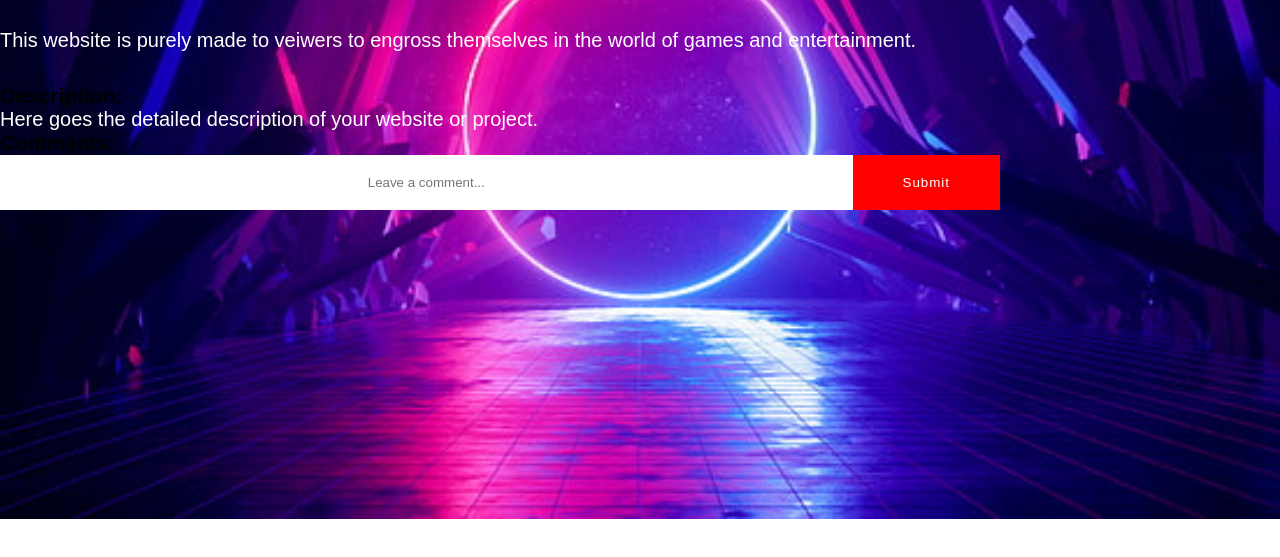
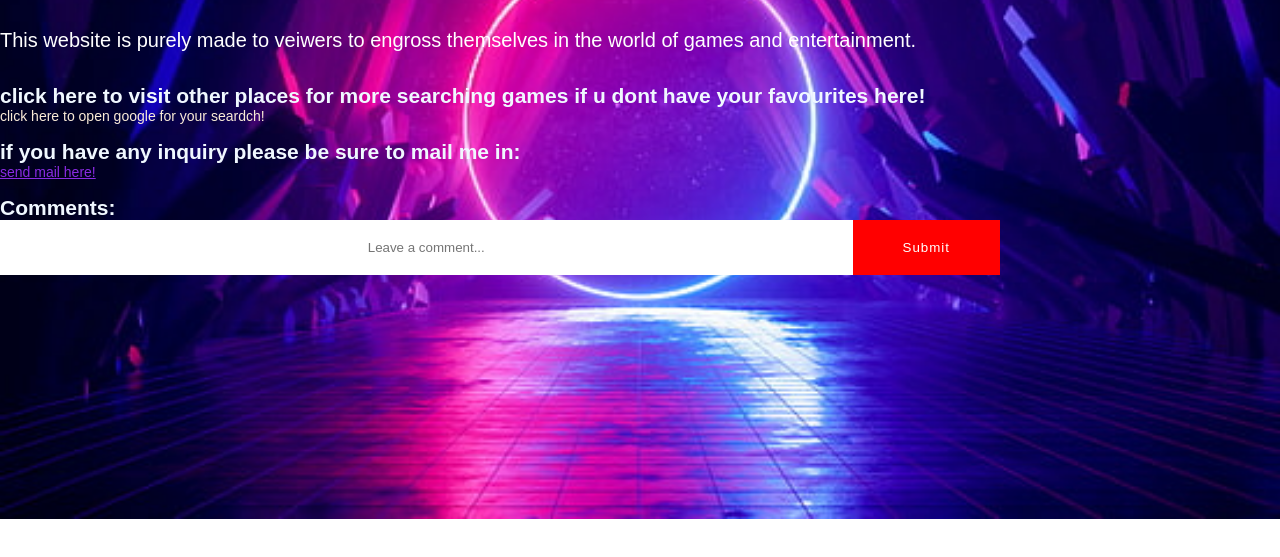
Before and after one commit to AnishTandukar/AnishTandukar.github.io, a plain HTML site: page about.html in a window 1280 px wide. Shown: the part 201-758 px from the top of the page. Drawn offline with Linux system fonts and the light colour scheme.

Commit message:
made email link and google link

```diff
--- a/about.html
+++ b/about.html
@@ -4,7 +4,7 @@
     <meta charset="UTF-8">
     <meta name="viewport" content="width=device-width, initial-scale=1.0">
     <title>About</title>
-    <link rel="stylesheet" href="projectcss/project.css">
+    <link rel="stylesheet" href="projectdesign.css">
     <style>
         body{
           background-image: url("projectimage/about.jpg");
@@ -20,6 +20,10 @@
         }
         table{
             color: white;
+
+        }
+        h2{
+            color: aliceblue;
         }
     </style>
         <script>
@@ -50,10 +54,16 @@
     <p>This website is purely made to veiwers to engross themselves in the world of games and entertainment. </p>
     <br>
     <br>
-    <h2>Description:</h2>
-    <p>Here goes the detailed description of your website or project.</p>
 
-    <!-- Comment Section -->
+    <h2>click here to visit other places for more searching games if u dont have your favourites here!</h2>
+    <a href="https://www.google.com/" target="_blank" style="color: antiquewhite; text-decoration: none;">click here to open google for your seardch!</a>
+    <br>
+    <br>
+    <h2>if you have any inquiry please be sure to mail me in:</h2>
+    <a href="mailto:anishtandukar3@gmail.com" style="color: blueviolet;">send mail here!</a>
+    <br>
+    <br>
+
     <h2>Comments:</h2>
     <form id="commentForm">
         <input type="text" id="commentInput" placeholder="Leave a comment...">
```
